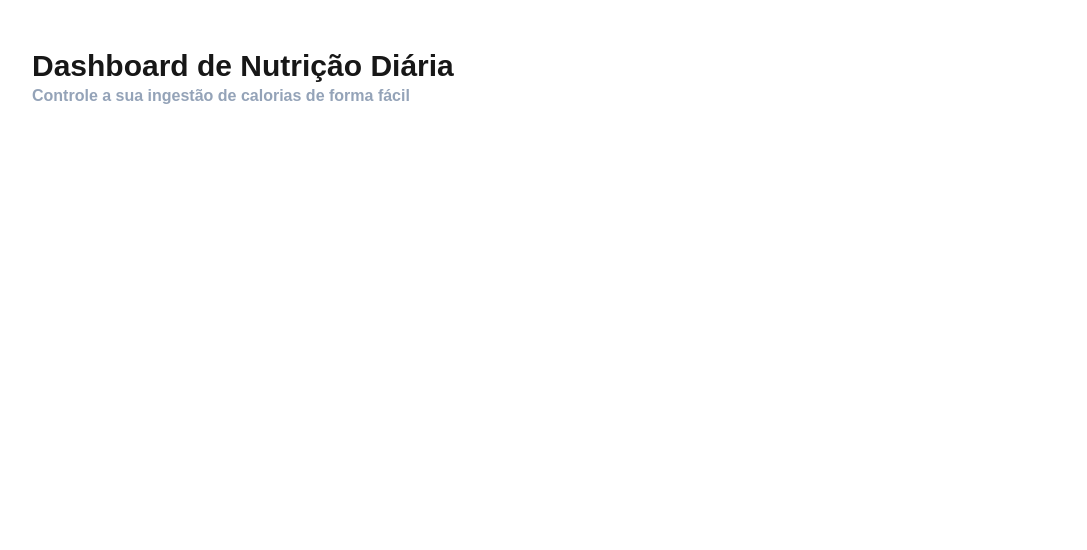
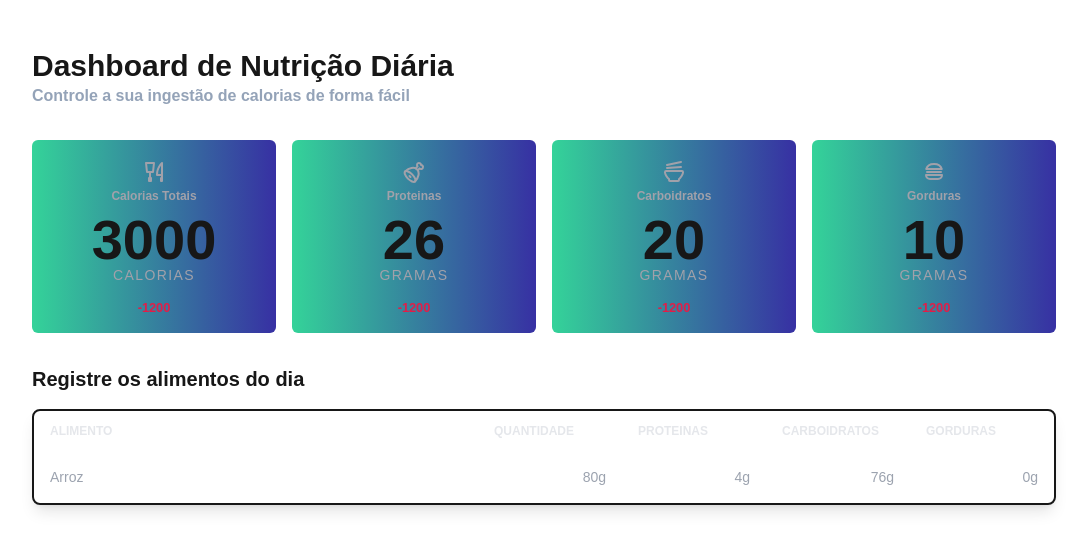
Before and after one commit to flpbrrs/nutri-table, a Next.js app: page / in a window 1280 px wide. Shown: the top 550 px of the page, without its empty margins (96-1183 px from the left). Built offline with nearby package versions, Linux system fonts and the light colour scheme.

Commit message:
style: aplicação dos componentes na página principal

```diff
--- a/src/pages/index.tsx
+++ b/src/pages/index.tsx
@@ -1,5 +1,8 @@
+import Card from "@/components/layout/Card";
 import Header from "@/components/layout/Header";
 import Page from "@/components/layout/Page";
+import { Table, TableBody, TableHeader, TableItem, TableRow } from "@/components/layout/Table";
+import { IconBowlChopsticks, IconBurger, IconMeat, IconToolsKitchen } from "@tabler/icons-react";
 
 export default function Home() {
     return (
@@ -9,6 +12,41 @@ export default function Home() {
                 subtitle="Controle a sua ingestão de calorias de forma fácil"
                 larger
             />
+            <div className="flex gap-4 justify-between my-8">
+                <Card label="Calorias Totais" icon={<IconToolsKitchen />} unit="Calorias">
+                    3000
+                </Card>
+                <Card label="Proteinas" icon={<IconMeat />} unit="Gramas">
+                    26
+                </Card>
+                <Card label="Carboidratos" icon={<IconBowlChopsticks />} unit="Gramas">
+                    20
+                </Card>
+                <Card label="Gorduras" icon={<IconBurger />} unit="Gramas">
+                    10
+                </Card>
+            </div>
+            <Header title="Registre os alimentos do dia" />
+            <Table>
+                <TableHeader>
+                    <TableRow>
+                        <TableItem scope="col" data="Alimento" />
+                        <TableItem scope="col" data="Quantidade" />
+                        <TableItem scope="col" data="Proteinas" />
+                        <TableItem scope="col" data="Carboidratos" />
+                        <TableItem scope="col" data="Gorduras" />
+                    </TableRow>
+                </TableHeader>
+                <TableBody>
+                    <TableRow>
+                        <TableItem scope="row" data="Arroz" />
+                        <TableItem scope="row" data="80g" />
+                        <TableItem scope="row" data="4g" />
+                        <TableItem scope="row" data="76g" />
+                        <TableItem scope="row" data="0g" />
+                    </TableRow>
+                </TableBody>
+            </Table>
         </Page>
     );
 }
```
Lines whose indentation alone changed are shown as unchanged.
